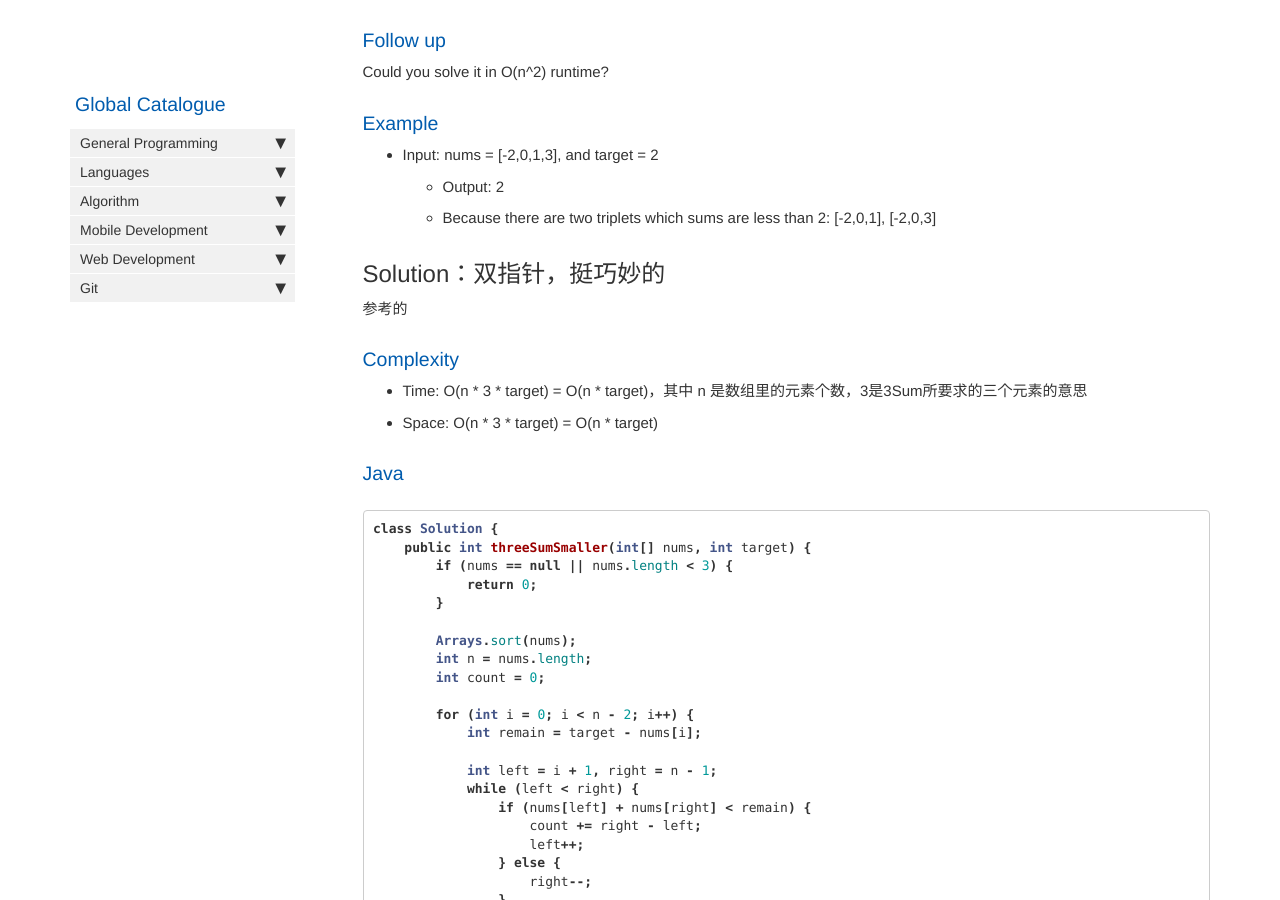
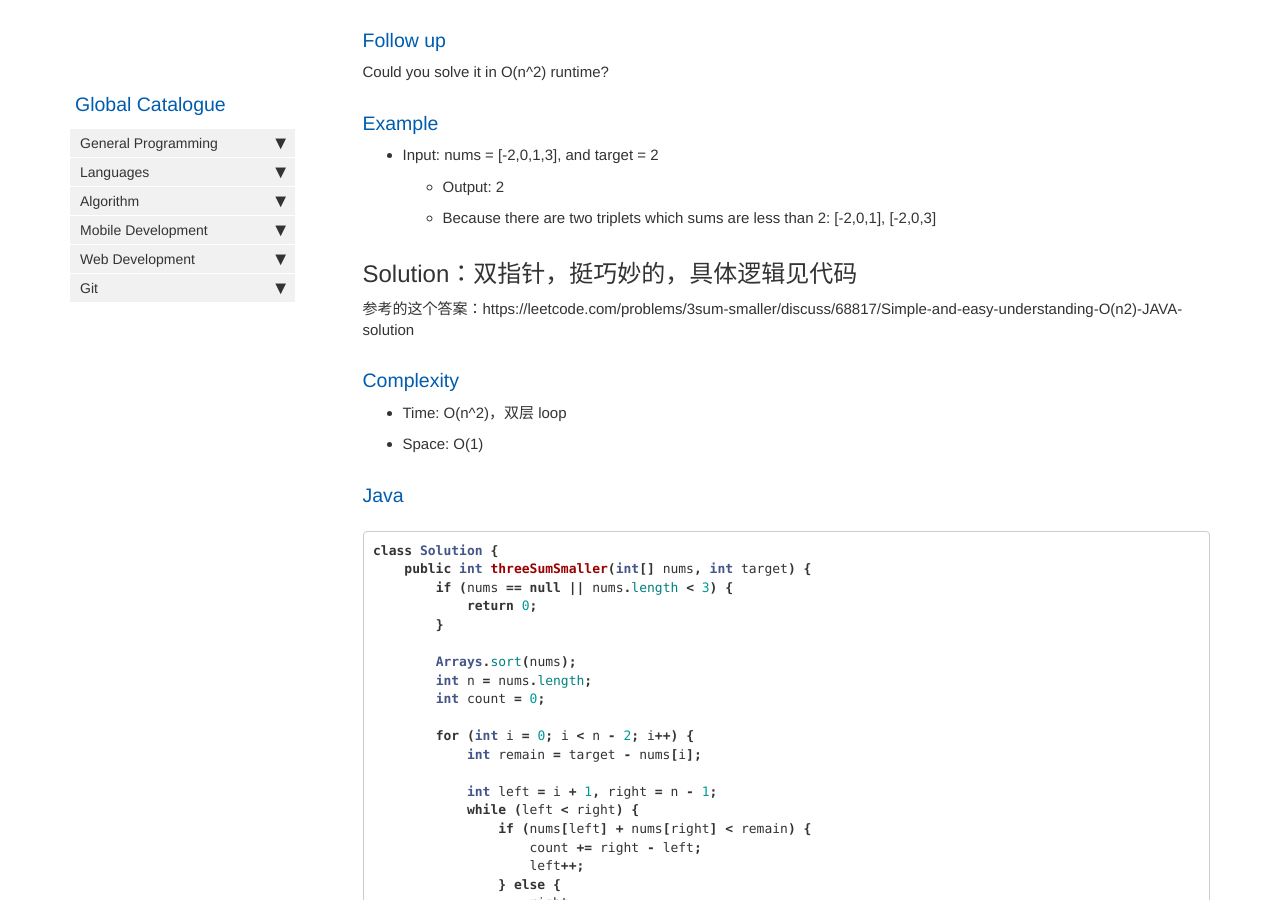
Before and after one commit to HungryOrc/hungryorc.github.io, a Jekyll site: the page built from pages/algorithm/algorithm_3Sum_numOfUniqueIndexTriplets_lessThanTarget.md, in a window 1280 px wide and 900 px high, scrolled down 536 px. Built offline with Jekyll 4.4.1, drawn with Linux system fonts in a browser that asks for light colours; nearby versions of some CDN libraries; comment, search, counter and statistics services are not loaded.

Commit message:
Update algorithm_3Sum_numOfUniqueIndexTriplets_lessThanTarget.md

````diff
--- a/pages/algorithm/algorithm_3Sum_numOfUniqueIndexTriplets_lessThanTarget.md
+++ b/pages/algorithm/algorithm_3Sum_numOfUniqueIndexTriplets_lessThanTarget.md
@@ -28,13 +28,12 @@ Could you solve it in O(n^2) runtime?
   * Output: 2
   * Because there are two triplets which sums are less than 2: [-2,0,1], [-2,0,3]
 
-## Solution：双指针，挺巧妙的
-参考的
-
+## Solution：双指针，挺巧妙的，具体逻辑见代码
+参考的这个答案：https://leetcode.com/problems/3sum-smaller/discuss/68817/Simple-and-easy-understanding-O(n2)-JAVA-solution
 
 ### Complexity
-* Time: O(n * 3 * target) = O(n * target)，其中 n 是数组里的元素个数，3是3Sum所要求的三个元素的意思
-* Space: O(n * 3 * target) = O(n * target)
+* Time: O(n^2)，双层 loop
+* Space: O(1)
 
 ### Java
 ```java
````
